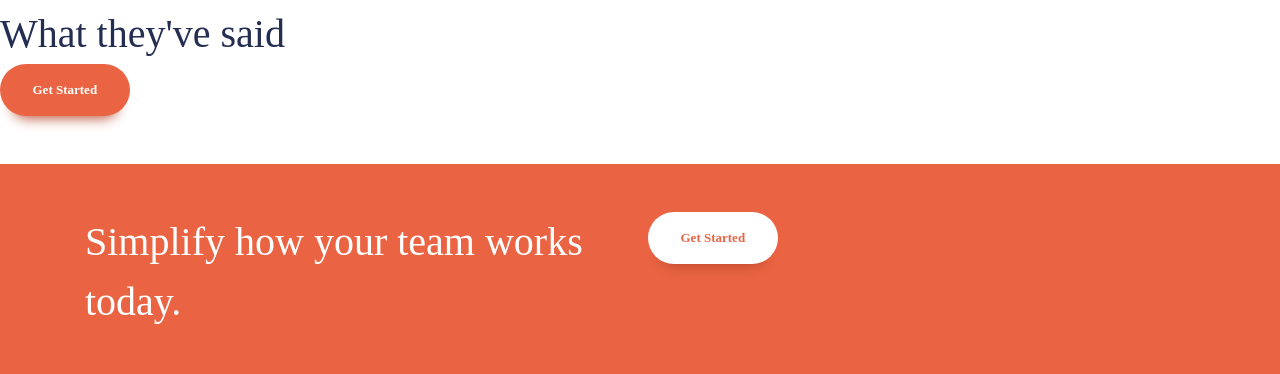
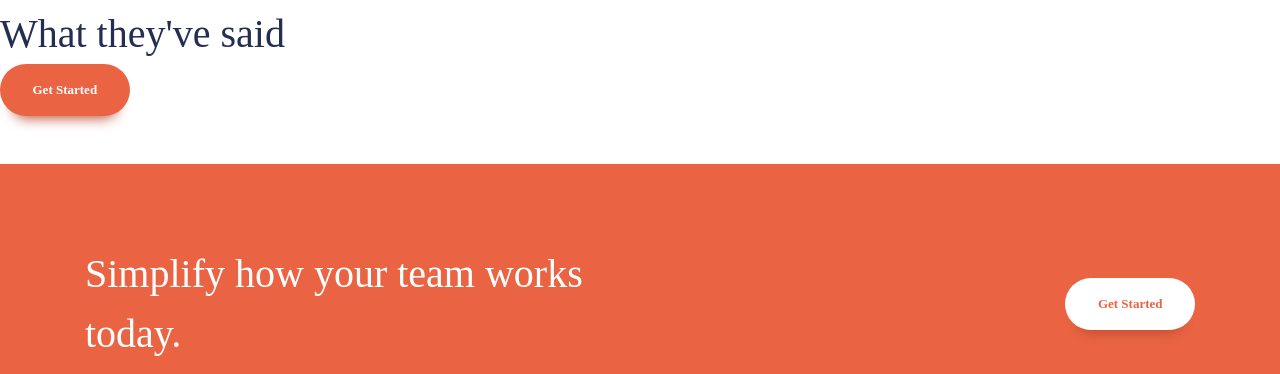
Before and after one commit to Ha-Khu/manage-landing-page-copy, a plain HTML site: page index.html in a window 1280 px wide. Shown: the part 1459-1833 px from the top of the page. Drawn offline with Linux system fonts and the light colour scheme.

Commit message:
Changed position of even-columns

```diff
--- a/index.html
+++ b/index.html
@@ -95,13 +95,13 @@
       <button class="button">Get Started</button>
     </section>
 
-    <section class="cta bg-accent-400 text-neutral-100 padding-block-700">
+    <section class="cta bg-accent-400 text-neutral-100 padding-block-900">
       <div class="container">
-        <div class="even-columns">
+        <div class="even-columns vertical-align-center">
           <div>
             <p class="fs-secondary-heading fw-bold">Simplify how your team works today.</p>
           </div>
-          <div>
+          <div class="justify-self-end">
             <button class="button" data-type="inverted">Get Started</button>
           </div>
         </div>
--- a/styles.css
+++ b/styles.css
@@ -254,6 +254,18 @@ p[data-width="wide"] {
   margin-inline: auto;
 }
 
+.even-columns {
+  display: grid;
+  gap: 1rem;
+}
+
+@media (min-width: 50em) {
+  .even-columns {
+    grid-auto-flow: column;
+    grid-auto-columns: 1fr;
+  }
+}
+
 .vertical-align-center {
   align-items: center;
 }
@@ -266,17 +278,7 @@ p[data-width="wide"] {
   margin-top: var(--flow-spacer, 3em);
 }
 
-.even-columns {
-  display: grid;
-  gap: 1rem;
-}
 
-@media (min-width: 50em) {
-  .even-columns {
-    grid-auto-flow: column;
-    grid-auto-columns: 1fr;
-  }
-}
 
 .text-primary-400 {
   color: var(--clr-primary-400)
```
